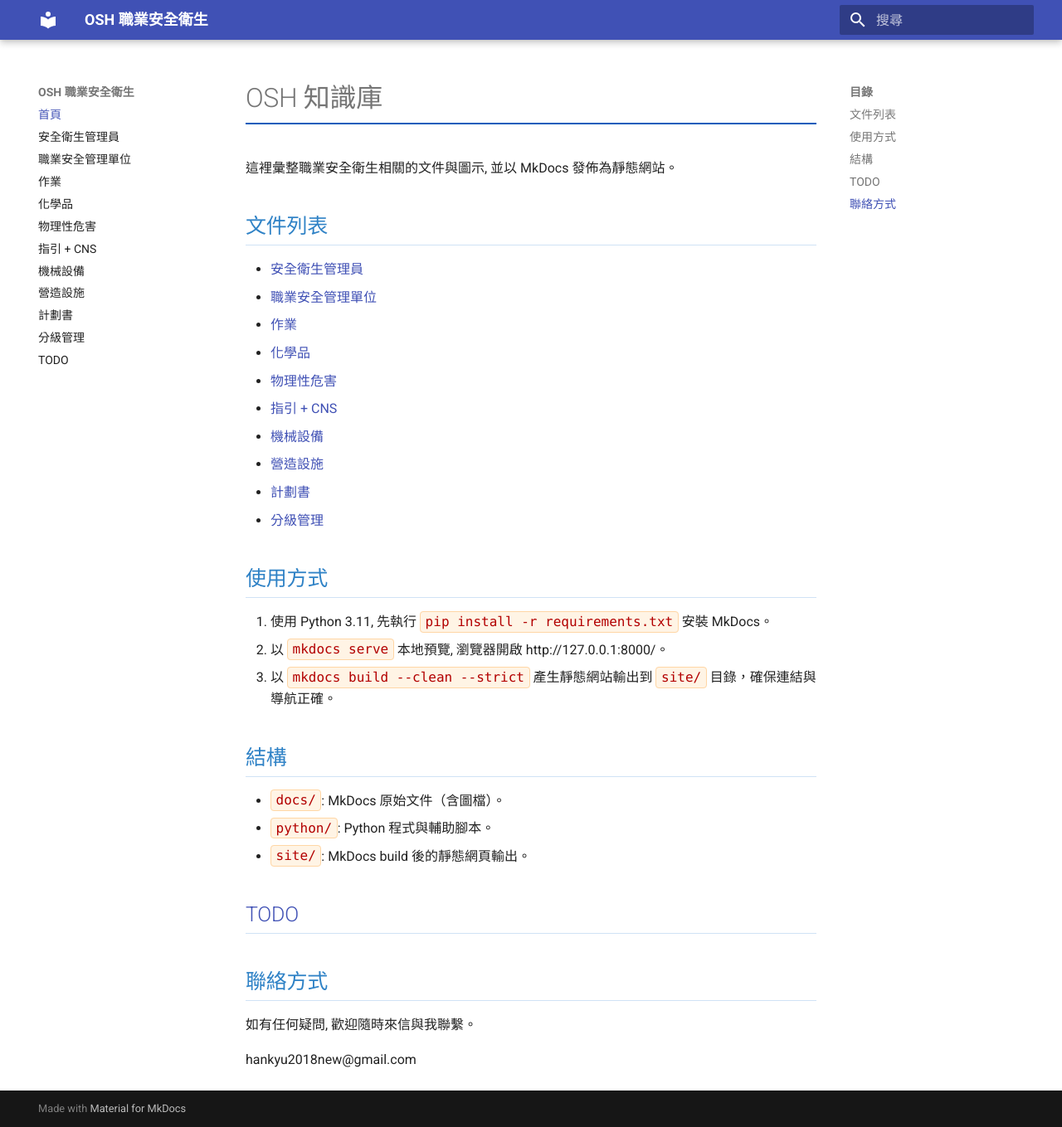
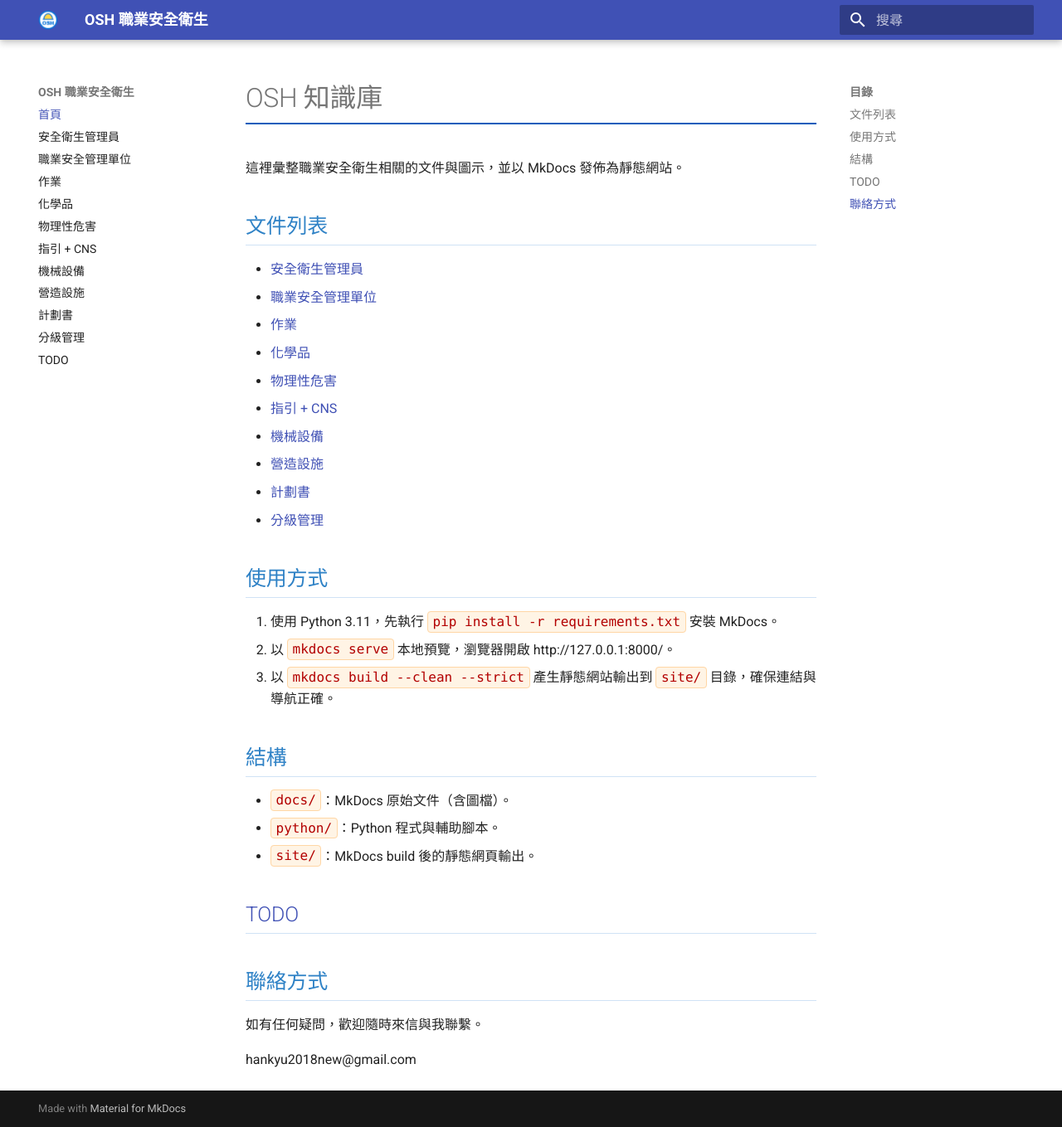
Before and after one commit to YuCH-Hank/OSH, an MkDocs documentation site: the page built from docs/index.md, in a window 1280 px wide and 1359 px high. Shown: the whole window at 83% size. Built offline with MkDocs 1.6.1 and Material for MkDocs 9.7.7, drawn with Linux system fonts in a browser that asks for light colours.

Commit message:
Update favicon

```diff
--- a/docs/index.md
+++ b/docs/index.md
@@ -1,6 +1,11 @@
+---
+title: OSH 知識庫
+image: assets/image.png
+---
+
 # OSH 知識庫
 
-這裡彙整職業安全衛生相關的文件與圖示, 並以 MkDocs 發佈為靜態網站。
+這裡彙整職業安全衛生相關的文件與圖示，並以 MkDocs 發佈為靜態網站。
 
 ## 文件列表
 
@@ -17,20 +22,20 @@
 
 ## 使用方式
 
-1. 使用 Python 3.11, 先執行 `pip install -r requirements.txt` 安裝 MkDocs。
-2. 以 `mkdocs serve` 本地預覽, 瀏覽器開啟 http://127.0.0.1:8000/。
+1. 使用 Python 3.11，先執行 `pip install -r requirements.txt` 安裝 MkDocs。
+2. 以 `mkdocs serve` 本地預覽，瀏覽器開啟 http://127.0.0.1:8000/。
 3. 以 `mkdocs build --clean --strict` 產生靜態網站輸出到 `site/` 目錄，確保連結與導航正確。
 
 ## 結構
 
--   `docs/`: MkDocs 原始文件（含圖檔）。
--   `python/`: Python 程式與輔助腳本。
--   `site/`: MkDocs build 後的靜態網頁輸出。
+-   `docs/`：MkDocs 原始文件（含圖檔）。
+-   `python/`：Python 程式與輔助腳本。
+-   `site/`：MkDocs build 後的靜態網頁輸出。
 
 ## [TODO](ToDo.md)
 
 ## 聯絡方式
 
-如有任何疑問, 歡迎隨時來信與我聯繫。
+如有任何疑問，歡迎隨時來信與我聯繫。
 
 hankyu2018new@gmail.com
--- a/mkdocs.yml
+++ b/mkdocs.yml
@@ -6,6 +6,8 @@
 
 theme:
   name: material
+  logo: assets/image.png
+  favicon: assets/image.png
   language: zh-TW
   features:
     - navigation.expand
```
Also changed, not shown: docs/assets/image.png (added).
